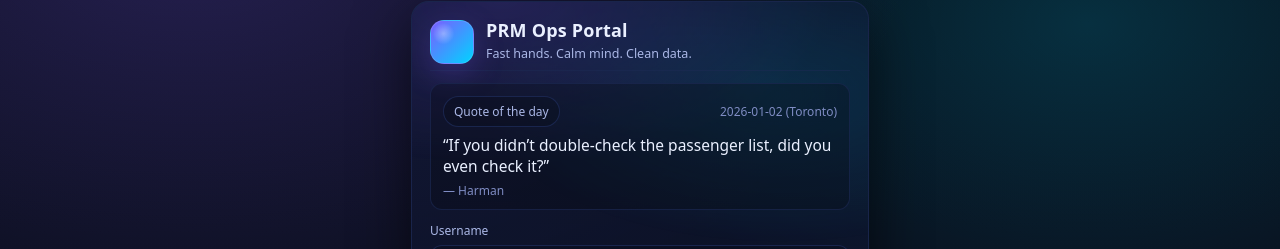
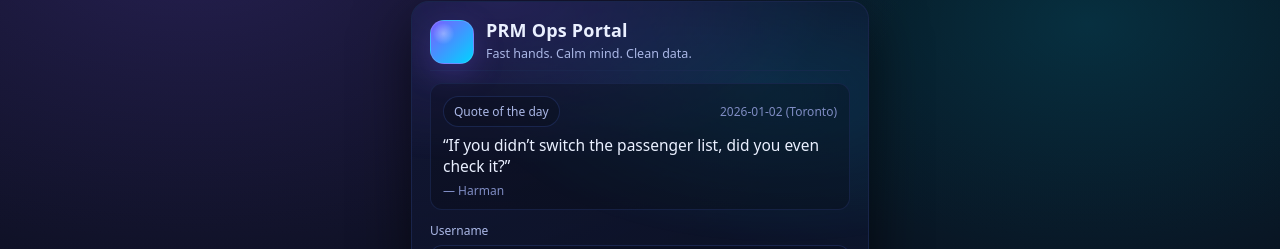
Before and after one commit to jaipaljeji2003-maker/prm-project, a plain HTML site: page web/index.html in a window 1280 px wide. Shown: the part 187-436 px from the top of the page. Drawn offline with Linux system fonts and the light colour scheme.

Commit message:
Update index.html

```diff
--- a/web/index.html
+++ b/web/index.html
@@ -258,7 +258,7 @@
   { t: "I built this so we can suffer… efficiently.", a: "Jaipal" },
 
   { t: "Scan the entries. If you miss one passenger, they respawn as a phone call.", a: "Harman" },
-  { t: "If you didn’t double-check the passenger list, did you even check it?", a: "Harman" },
+  { t: "If you didn’t switch the passenger list, did you even check it?", a: "Harman" },
 
   { t: "Team — calm ops. No hero moves. Just clean moves.", a: "Francesco (Director)" },
   { t: "Fast is good. Accurate is elite. Be elite.", a: "Francesco (Director)" },
```
